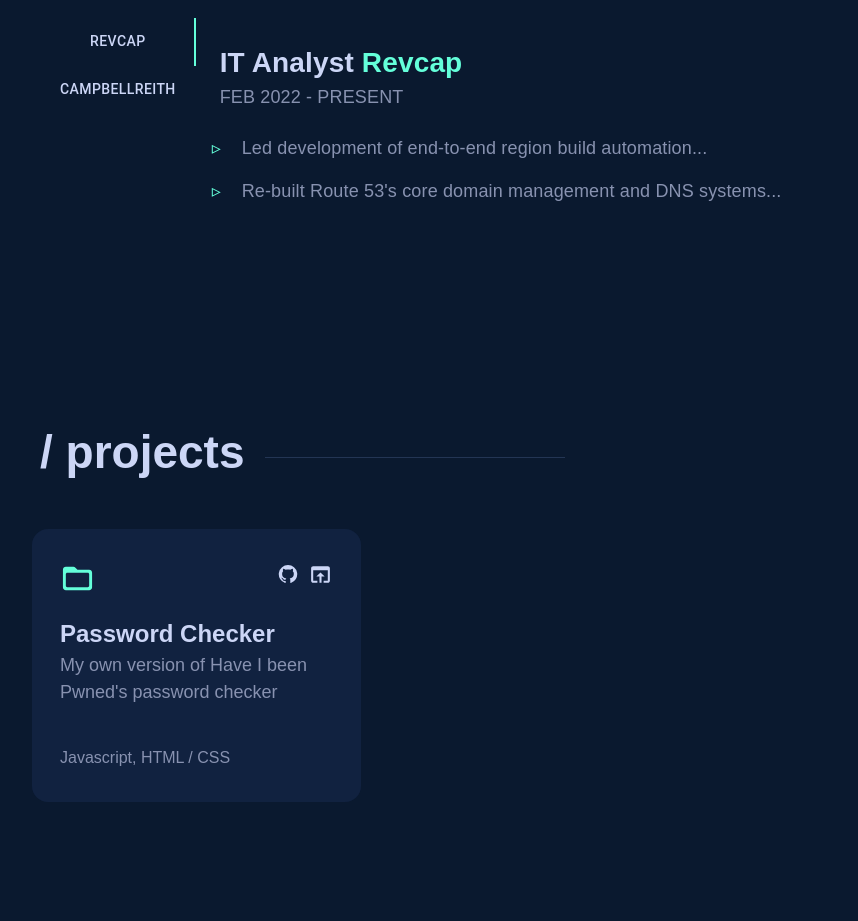
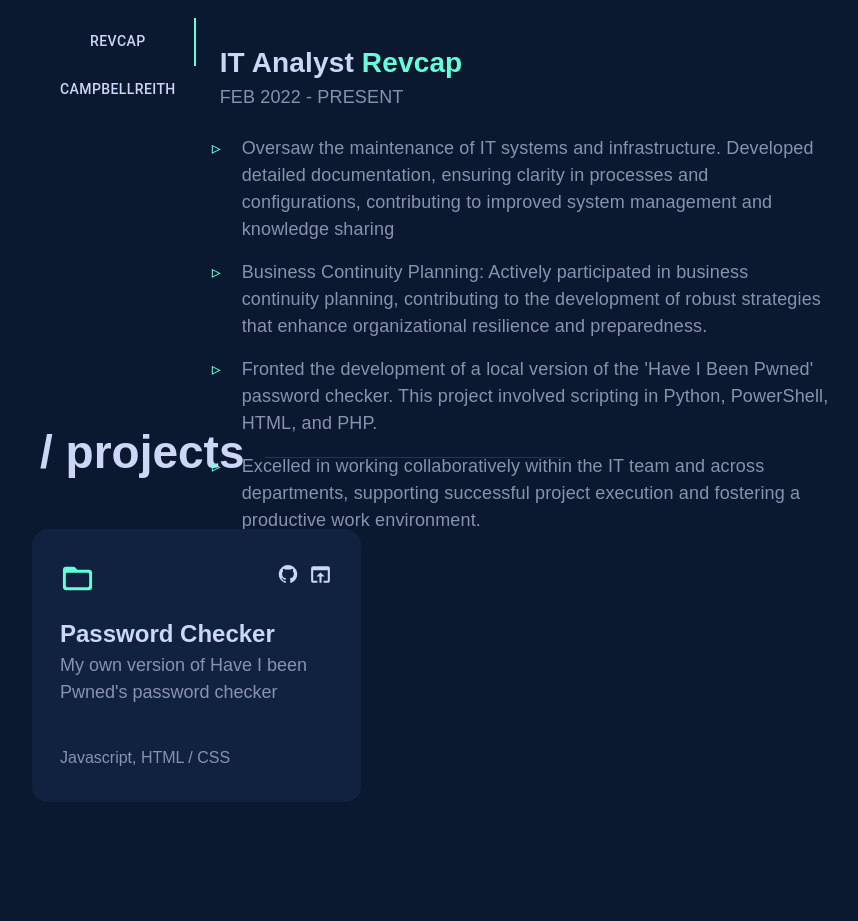
Before and after one commit to mirajhaq/Miraj, a React (Create React App) app: page / in a window 1280 px wide. Shown: the part 1500-2421 px from the top of the page, without its empty margins (100-958 px from the left). Built offline with nearby package versions, Linux system fonts and the light colour scheme; a web font is replaced by a local one.

Commit message:
Update JobList.js

```diff
--- a/src/components/JobList.js
+++ b/src/components/JobList.js
@@ -60,16 +60,20 @@
       jobTitle: "IT Analyst",
       duration: "FEB 2022 - PRESENT",
       desc: [
-        "Led development of end-to-end region build automation...",
-        "Re-built Route 53's core domain management and DNS systems..."
+        "Oversaw the maintenance of IT systems and infrastructure. Developed detailed documentation, ensuring clarity in processes and configurations, contributing to improved system management and knowledge sharing",
+        "Business Continuity Planning: Actively participated in business continuity planning, contributing to the development of robust strategies that enhance organizational resilience and preparedness.",
+        "Fronted the development of a local version of the 'Have I Been Pwned' password checker. This project involved scripting in Python, PowerShell, HTML, and PHP.",
+        "Excelled in working collaboratively within the IT team and across departments, supporting successful project execution and fostering a productive work environment."
       ]
     },
     "CampbellReith": {
       jobTitle: "Graduate Structural Engineer",
       duration: "AUG 2021 - FEB 2022",
       desc: [
-        "Developed a Node.js smart home system...",
-        "Identified continuous improvements in data quality..."
+        "Performed Load Calculations: Accurately calculated structural loads, pressures, and stress distributions on building components to ensure compliance with engineering standards and safety regulations.",
+        "Developed Computer Models: Created detailed computer models and structural drawings using advanced software to evaluate the integrity and performance of structures. Cross-verified results with manual calculations to ensure accuracy.",
+        "Conducted Site Inspections: Executed thorough site inspections to assess the load-bearing capacity of ceiling beams and other structural elements.",
+        "Produced Technical Documentation: Generated comprehensive reports and documentation for structural assessments, including load analysis and compliance checks, to support project approvals and construction phases."
       ]
     }
   };
```
